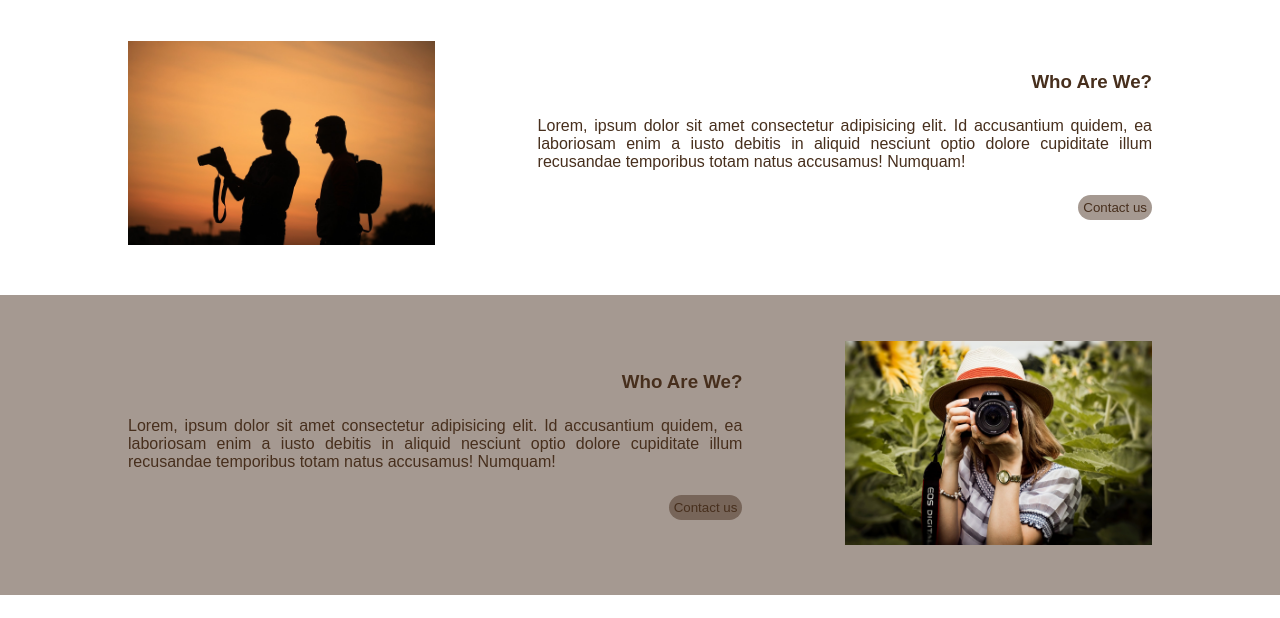
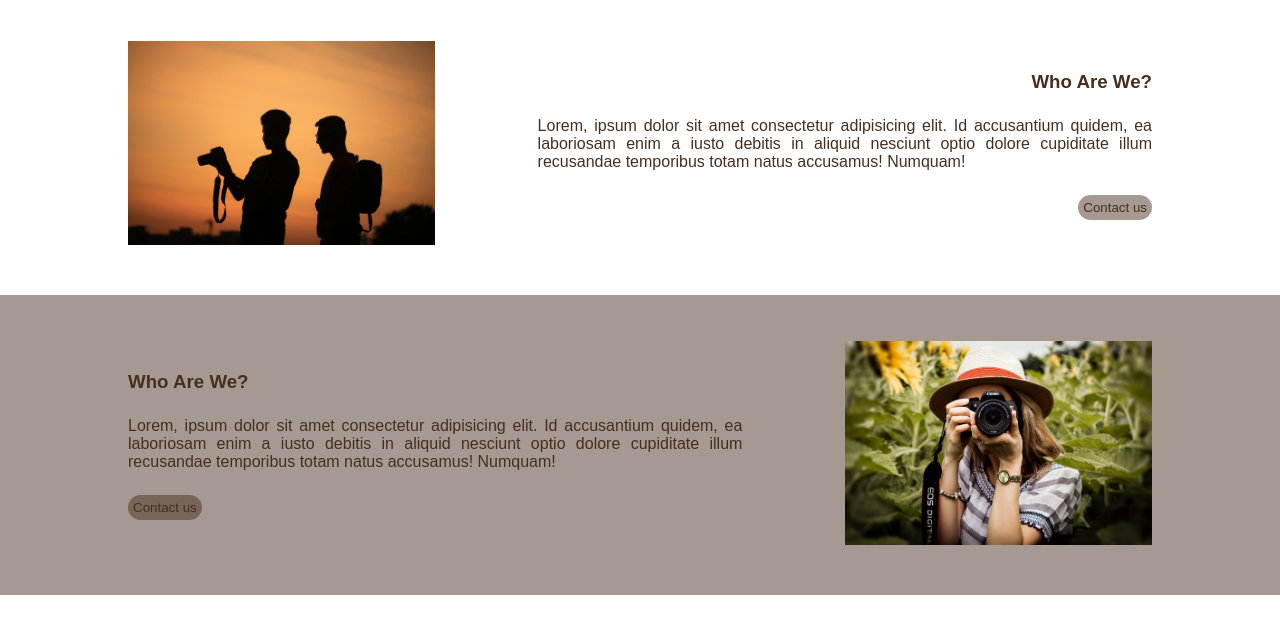
Before and after one commit to darkogolovic/Uvod-u-Web-, a plain HTML site: page Blog/about.html in a window 1280 px wide. Shown: the part 88-706 px from the top of the page. Drawn offline with Linux system fonts and the light colour scheme.

Commit message:
about correction

```diff
--- a/Blog/styles/about.css
+++ b/Blog/styles/about.css
@@ -105,6 +105,9 @@ main {
   background-color: #472f1d7c;
   flex-direction: row-reverse;
 }
+.section:nth-child(2) .description {
+  align-items: flex-start;
+}
 .section:nth-child(2) button:hover {
   background-color: #472f1d;
   color: #a2a2a2;
```
